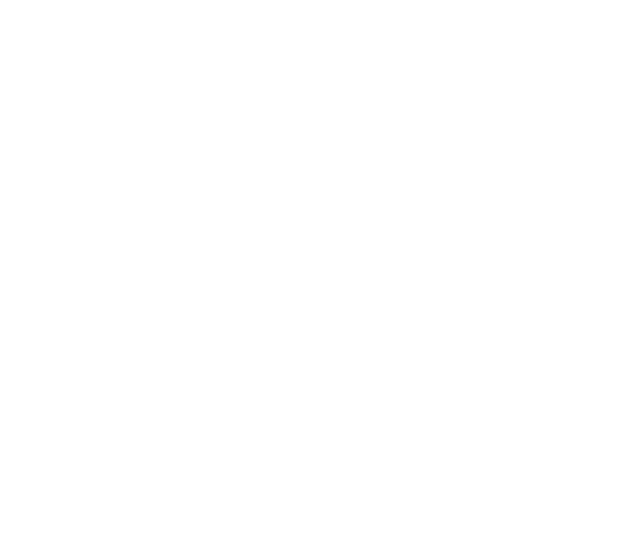
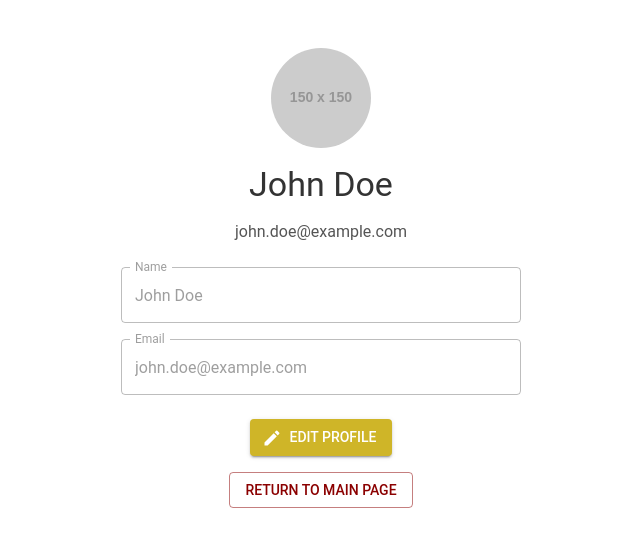
Before and after one commit to Zdziszkee/graphical-interfaces, a React (Create React App) app: page /profile in a window 1280 px wide. Before the commit this address had no page. Shown: the top 546 px of the page, without its empty margins (319-959 px from the left). Built offline with nearby package versions, Linux system fonts and the light colour scheme.

Commit message:
ProfilePage.tsx added to enable profile editing.

```diff
--- a/src/App.tsx
+++ b/src/App.tsx
@@ -7,6 +7,7 @@
 import {Route, BrowserRouter, Routes} from "react-router-dom";
 import MainPage from "./components/pages/MainPage";
 import ForgotPasswordPage from "./components/pages/ForgotPasswordPage";
+import ProfilePage from "./components/pages/ProfilePage";
 import { ToastContainer, toast } from 'react-toastify';
 import 'react-toastify/dist/ReactToastify.css';
 import { AppProvider } from './AppContext';
@@ -41,6 +42,7 @@
   },
 });
 
+
 function App() {
   return (
     <AppProvider>
@@ -48,16 +50,16 @@
         <ToastContainer />
         <BrowserRouter>
           <Routes>
-            <Route path="/" element={<MainPage />}/>
-            <Route path="/login" element={<LoginPage />} /> {/* Login page route */}
-            <Route path="/register" element={<RegisterPage />} /> {/* Register page route */}
-            <Route path="/forgot-password" element={<ForgotPasswordPage />} /> {/* New Forgot Password Route */}
+            <Route path="/" element={<MainPage />} />
+            <Route path="/login" element={<LoginPage />} />
+            <Route path="/register" element={<RegisterPage />} />
+            <Route path="/forgot-password" element={<ForgotPasswordPage />} />
+            <Route path="/profile" element={<ProfilePage />} /> {/* Add this route */}
           </Routes>
         </BrowserRouter>
         <CssBaseline />
       </ThemeProvider>
     </AppProvider>
-
   );
 }
 
--- a/src/components/common/NavBar.tsx
+++ b/src/components/common/NavBar.tsx
@@ -92,6 +92,7 @@
                             onClose={handleClose}
                         >
                             <MenuItem onClick={handleClose}>Profile</MenuItem>
+                            <MenuItem onClick={handleClose}>My account</MenuItem>
                         </Menu>
                     </div>
                 </Toolbar>
--- /dev/null
+++ b/src/components/pages/ProfilePage.tsx
@@ -0,0 +1,139 @@
+import React, { useState } from 'react';
+import { Avatar, Box, Button, TextField, Typography, IconButton } from '@mui/material';
+import { useNavigate } from 'react-router-dom';
+import EditIcon from '@mui/icons-material/Edit';
+import SaveIcon from '@mui/icons-material/Save';
+import PhotoCamera from '@mui/icons-material/PhotoCamera';
+
+const ProfilePage: React.FC = () => {
+  const navigate = useNavigate();
+  const [editMode, setEditMode] = useState(false);
+  const [userInfo, setUserInfo] = useState({
+    name: 'John Doe',
+    email: 'john.doe@example.com',
+    profilePic: 'https://via.placeholder.com/150',
+  });
+  const [profilePicFile, setProfilePicFile] = useState<File | null>(null);
+
+  const handleEdit = () => setEditMode(!editMode);
+
+  const handleSave = () => {
+    setEditMode(false);
+    if (profilePicFile) {
+      const newProfilePic = URL.createObjectURL(profilePicFile);
+      setUserInfo((prev) => ({ ...prev, profilePic: newProfilePic }));
+      setProfilePicFile(null);
+    }
+  };
+
+  const handleInputChange = (e: React.ChangeEvent<HTMLInputElement>) => {
+    const { name, value } = e.target;
+    setUserInfo((prev) => ({ ...prev, [name]: value }));
+  };
+
+  const handleProfilePicChange = (e: React.ChangeEvent<HTMLInputElement>) => {
+    if (e.target.files && e.target.files[0]) {
+      setProfilePicFile(e.target.files[0]);
+    }
+  };
+
+  const handleReturn = () => {
+    navigate('/');
+  };
+
+  return (
+    <Box
+      sx={{
+        display: 'flex',
+        flexDirection: 'column',
+        alignItems: 'center',
+        mt: 4,
+        p: 2,
+      }}
+    >
+      {/* Profile Picture */}
+      <Box sx={{ position: 'relative', mb: 2 }}>
+        <Avatar
+          src={profilePicFile ? URL.createObjectURL(profilePicFile) : userInfo.profilePic}
+          alt={userInfo.name}
+          sx={{ width: 100, height: 100 }}
+        />
+        {editMode && (
+          <IconButton
+            component="label"
+            sx={{
+              position: 'absolute',
+              bottom: 0,
+              right: 0,
+              backgroundColor: 'white',
+              color: 'black',
+              borderRadius: '50%',
+              boxShadow: 2,
+              '&:hover': {
+                backgroundColor: 'gray',
+              },
+            }}
+          >
+            <PhotoCamera />
+            <input
+              type="file"
+              accept="image/*"
+              hidden
+              onChange={handleProfilePicChange}
+            />
+          </IconButton>
+        )}
+      </Box>
+
+      <Typography variant="h4" gutterBottom>
+        {userInfo.name}
+      </Typography>
+      <Typography variant="subtitle1" color="textSecondary" gutterBottom>
+        {userInfo.email}
+      </Typography>
+
+      {/* Editable Fields */}
+      <Box sx={{ width: '100%', maxWidth: 400, mt: 2 }}>
+        <TextField
+          label="Name"
+          name="name"
+          value={userInfo.name}
+          onChange={handleInputChange}
+          fullWidth
+          disabled={!editMode}
+          sx={{ mb: 2 }}
+        />
+        <TextField
+          label="Email"
+          name="email"
+          value={userInfo.email}
+          onChange={handleInputChange}
+          fullWidth
+          disabled={!editMode}
+        />
+      </Box>
+
+      {/* Action Buttons */}
+      <Button
+        variant="contained"
+        color={editMode ? 'success' : 'primary'}
+        startIcon={editMode ? <SaveIcon /> : <EditIcon />}
+        sx={{ mt: 3 }}
+        onClick={editMode ? handleSave : handleEdit}
+      >
+        {editMode ? 'Save Changes' : 'Edit Profile'}
+      </Button>
+
+      <Button
+        variant="outlined"
+        color="secondary"
+        sx={{ mt: 2 }}
+        onClick={handleReturn}
+      >
+        Return to Main Page
+      </Button>
+    </Box>
+  );
+};
+
+export default ProfilePage;
```
